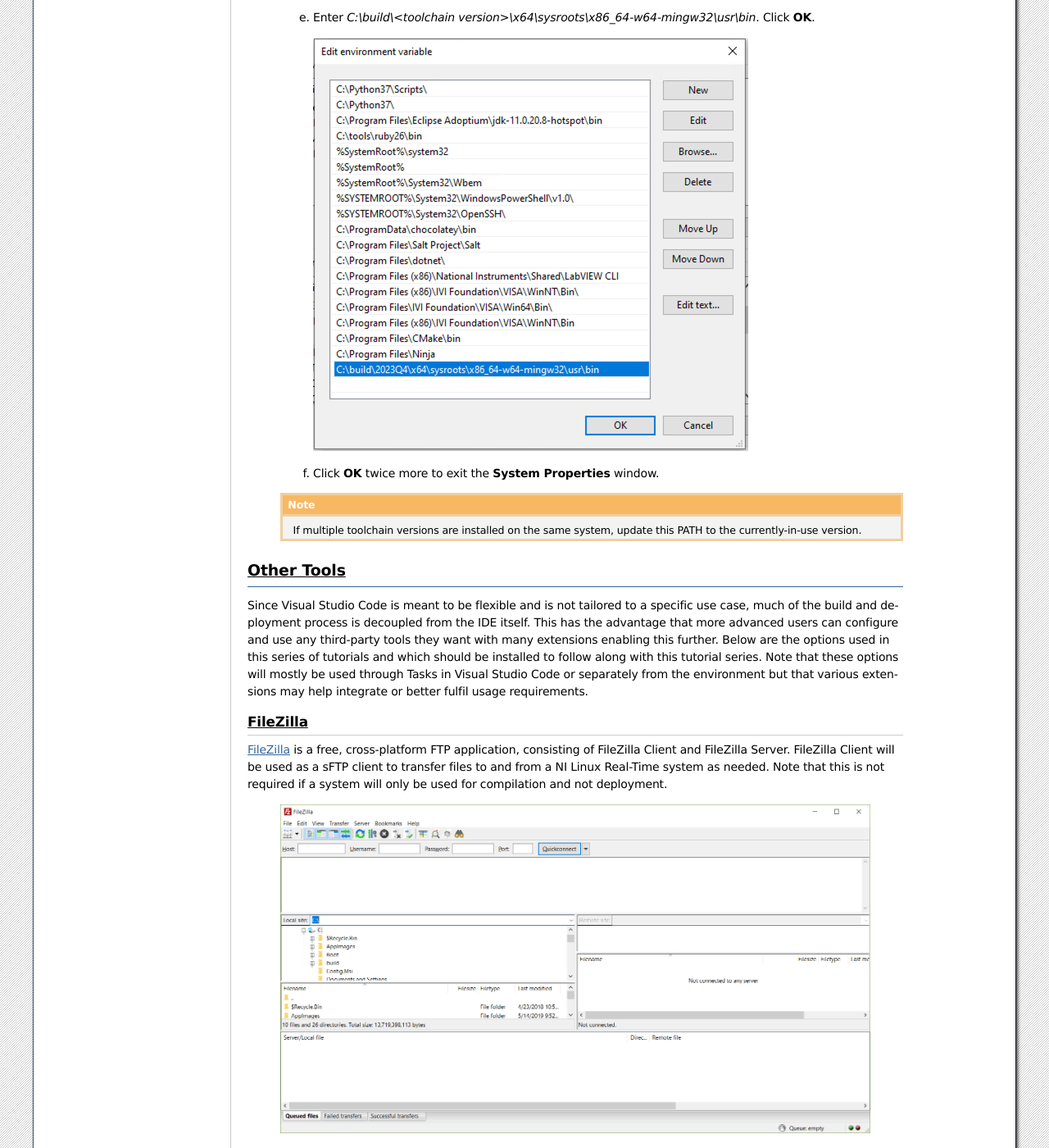
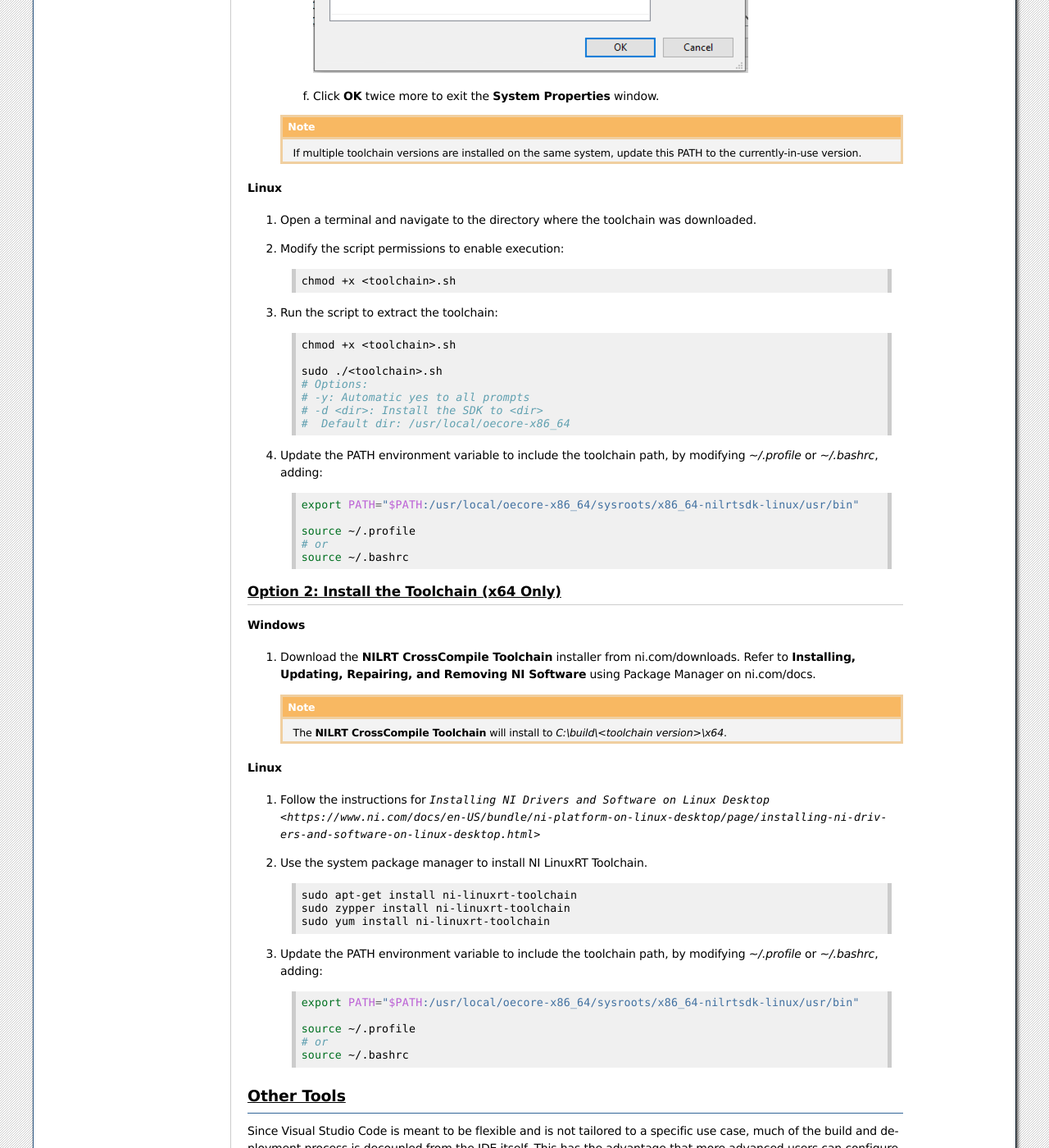
Before and after one commit to ni/nilrt-docs, a Sphinx documentation site: the page built from docs/source/cross_compile/config_dev_system.rst, in a window 1280 px wide and 1400 px high, scrolled down 7089 px. Shown: the whole window at 82% size. Built offline with Sphinx 7.4.7, drawn with Linux system fonts in a browser that asks for light colours; some of the changed text lies outside the part shown.

Commit message:
Add Linux Development and new Installers

```diff
--- a/docs/source/cross_compile/config_dev_system.rst
+++ b/docs/source/cross_compile/config_dev_system.rst
@@ -83,16 +80,12 @@
 1. Navigate to the `Visual Studio Code home
    page <https://code.visualstudio.com>`__.
 
-2. Download the IDE installer for your Operating System (e.g., Windows).
+2. Download the IDE installer for your Operating System.
 
-3. Run the setup executable.
+3. Follow the platform-specific guide for `Setting up Visual
+   Studio Code <https://code.visualstudio.com/docs/setup/setup-overview>`__.
 
-4. | Follow the onscreen prompts to install, changing the settings as
-     desired. The defaults will work but other options are available.
-
-   .. image:: media/config_pc/image1.png
-
-5. Once finished, launch Visual Studio Code.
+4. Once finished, launch Visual Studio Code.
 
 Installing Extensions
 ~~~~~~~~~~~~~~~~~~~~~
@@ -117,18 +110,24 @@
 Installing the C/C++ Cross Compile Toolchains
 ---------------------------------------------
 
+Option 1: Extract the Toolchain
+~~~~~~~~~~~~~~~~~~~~~~~~~~~~~~~
+
 For the toolchain installation, NI recommends using the same directory
 structure for each version of the tools installed on a system. This is
 flexible as long as the cross compile configuration in the IDE points to
 the right location.
 
-1. Navigate to the NI Website and download the Windows toolchains for
-   ARMv7 or x64 depending on the Real-Time device and software versions
-   used on the device. Each toolchain is a compressed collection of the
-   required files rather than an installer. To check which toolchain is
-   necessary for a given device, refer to `Real-Time Controllers and
-   Real-Time Operating System
+1. Navigate to the `ni.com/downloads <https://ni.com/downloads>` page and
+   download the **GNU C & C++ Compile Tools** for ARMv7 or x64, depending
+   on the Real-Time device and software versions used on the device. Each
+   toolchain is a compressed collection of the required files rather than
+   an installer. To check which toolchain is necessary for a given device,
+   refer to `Real-Time Controllers and Real-Time Operating System
    Compatibility. <https://www.ni.com/en-us/support/documentation/compatibility/17/real-time-controllers-and-real-time-operating-system-compatibili.html>`__
+
+Windows
+^^^^^^^
 
 .. note::
    The steps below refer to the *toolchain version*.
@@ -144,13 +143,13 @@
    this requires that the current user have permissions to create
    symbolic links or that 7-Zip be run as an administrator.
 
-3. | If using an ARMv7 target, extract and copy the contents of the
+2. | If using an ARMv7 target, extract and copy the contents of the
      toolchain to *C:\\build\\<toolchain version>\\arm\\*. The resulting file
      structure should look as follows:
 
    .. image:: media/config_pc/image4.png
 
-4. | If using a x64 target, extract and copy the contents of the toolchain
+3. | If using a x64 target, extract and copy the contents of the toolchain
      to *C:\\build\\<toolchain version>\\x64\\*. The resulting file structure
      should look similar to the following:
 
@@ -198,6 +197,75 @@
    .. note::
       If multiple toolchain versions are installed on the same system,
       update this PATH to the currently-in-use version.
+
+Linux
+^^^^^
+
+1. Open a terminal and navigate to the directory where the toolchain was
+   downloaded.
+
+2. | Modify the script permissions to enable execution:
+
+   .. code:: bash
+
+      chmod +x <toolchain>.sh
+
+3. | Run the script to extract the toolchain:
+
+   .. code:: bash
+
+      chmod +x <toolchain>.sh
+
+      sudo ./<toolchain>.sh
+      # Options:
+      # -y: Automatic yes to all prompts
+      # -d <dir>: Install the SDK to <dir>
+      #  Default dir: /usr/local/oecore-x86_64
+
+4. | Update the PATH environment variable to include the toolchain path, by modifying *~/.profile* or *~/.bashrc*, adding:
+
+   .. code:: bash
+
+      export PATH="$PATH:/usr/local/oecore-x86_64/sysroots/x86_64-nilrtsdk-linux/usr/bin"
+
+      source ~/.profile
+      # or
+      source ~/.bashrc
+
+Option 2: Install the Toolchain (x64 Only)
+~~~~~~~~~~~~~~~~~~~~~~~~~~~~~~~~~~~~~~~~~~
+
+Windows
+^^^^^^^
+
+1. | Download the **NILRT CrossCompile Toolchain** installer from ni.com/downloads. Refer to **Installing, Updating, Repairing, and Removing NI Software** using Package Manager on ni.com/docs.
+
+   .. note::
+      The **NILRT CrossCompile Toolchain** will install to *C:\\build\\<toolchain version>\\x64*.
+
+Linux
+^^^^^
+
+1. Follow the instructions for `Installing NI Drivers and Software on Linux Desktop <https://www.ni.com/docs/en-US/bundle/ni-platform-on-linux-desktop/page/installing-ni-drivers-and-software-on-linux-desktop.html>`
+
+2. | Use the system package manager to install NI LinuxRT Toolchain.
+
+   .. code:: bash
+
+      sudo apt-get install ni-linuxrt-toolchain
+      sudo zypper install ni-linuxrt-toolchain
+      sudo yum install ni-linuxrt-toolchain
+
+
+3. | Update the PATH environment variable to include the toolchain path, by modifying *~/.profile* or *~/.bashrc*, adding:
+
+   .. code:: bash
+
+      export PATH="$PATH:/usr/local/oecore-x86_64/sysroots/x86_64-nilrtsdk-linux/usr/bin"
+
+      source ~/.profile
+      # or
+      source ~/.bashrc
 
 Other Tools
 -----------
@@ -235,6 +303,9 @@
 Putty
 ~~~~~
 
+.. note::
+   Windows only application
+
 `PuTTY <https://putty.org/>`__ is a free and open-source terminal
 emulator, serial console and network file transfer application. In this
 use case, we’ll be using it as an SSH Client to interact with the remote
@@ -252,6 +323,10 @@
 will allow configurable builds which, with some work, can be made cross
 platform friendly as well.
 
+.. note::
+   On Linux Desktop, you have the option of installing CMAKE via
+   the system package manager. eg: *sudo zypper install cmake*
+
 This series of tutorials were created using CMake 3.14.4. For more
 information on using CMake and version difference, refer to the
 `official CMake documentation <https://cmake.org/documentation/>`__.
@@ -263,6 +338,9 @@
 
 Ninja
 ~~~~~
+
+.. note::
+   Recommended only for Windows. For Linux Desktop use GNU Make
 
 `Ninja <https://ninja-build.org>`__ is a small build system and one of
 the tools `CMake can generate build files
@@ -315,8 +393,33 @@
 
       .. image:: media/config_pc/image15.png
 
+GNU Make
+~~~~~~~~
+
+.. note::
+   Recommended only for Linux Desktop
+
+1. | Use the system package manager to install GNU Make.
+
+   .. code:: bash
+
+      sudo apt-get install make
+      sudo zypper install make
+      sudo yum install make
+
+2. | Optional: Install development tools that come with your distribution.
+
+   .. code:: bash
+
+      sudo apt-get install build-essential
+      sudo zypper install -t pattern devel_basis
+      sudo yum groupinstall "Development Tools"
+
 7-Zip
 ~~~~~
+
+.. note::
+   Recommended only for Windows
 
 `7-Zip <https://www.7-zip.org/download.html>`__ is a free and open-source
 file-archiver. In this case, use this tool to extract the toolchain
```
Also changed, not shown: other parts of docs/source/cross_compile/config_dev_system.rst (+4 -7 lines), docs/source/cross_compile/config_vs_code.rst (+104 -28 lines), docs/source/cross_compile/media/config_pc/image1.png (deleted).
